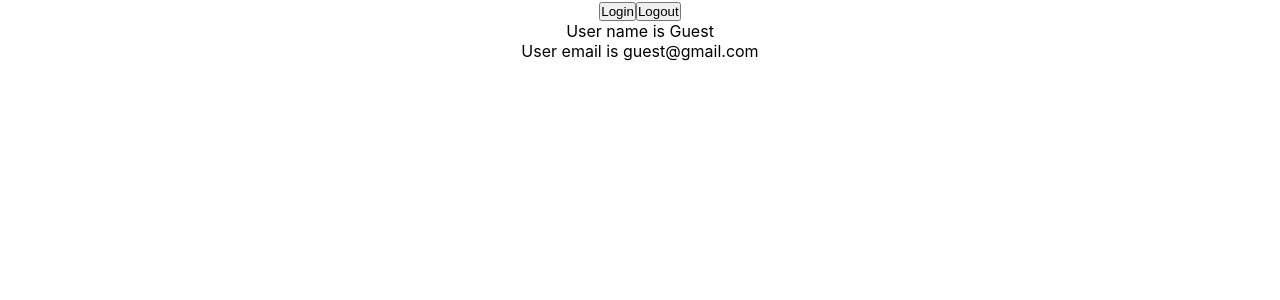
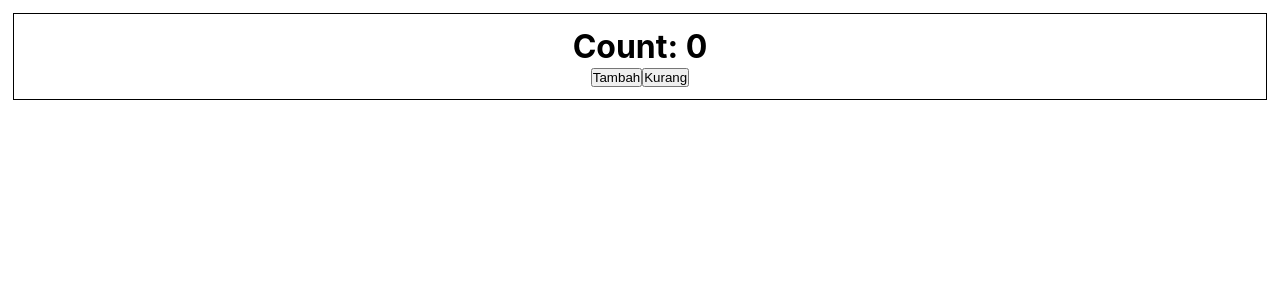
Before and after one commit to Aswassaw/belajar-react-typescript, a React (Create React App) app: page / in a window 1280 px wide. Shown: the top 300 px of the page. Built offline with nearby package versions, Linux system fonts and the light colour scheme.

Commit message:
Basic useReducer with ts

```diff
--- a/src/App.tsx
+++ b/src/App.tsx
@@ -1,12 +1,14 @@
 import "./App.css";
 // import Props from "./components/props";
-import UseState from "./components/useState";
+// import UseState from "./components/useState";
+import UseReducer from "./components/useReducer";
 
 function App() {
   return (
     <div className='App'>
       {/* <Props /> */}
-      <UseState />
+      {/* <UseState /> */}
+      <UseReducer />
     </div>
   );
 }
--- /dev/null
+++ b/src/components/useReducer/Counter.tsx
@@ -0,0 +1,39 @@
+import { useReducer } from "react";
+
+type CounterState = {
+  count: number;
+};
+
+type CounterAction = {
+  type: string;
+  payload?: number;
+};
+
+const initialState = { count: 0 };
+
+function reducer(state: CounterState, action: CounterAction) {
+  const { type, payload = 1 } = action;
+
+  switch (type) {
+    case "increment":
+      return { count: state.count + payload };
+    case "decrement":
+      return { count: state.count - payload };
+    default:
+      return state;
+  }
+}
+
+export const Counter = () => {
+  const [state, dispatch] = useReducer(reducer, initialState);
+
+  return (
+    <div className='border'>
+      <h1>Count: {state.count}</h1>
+      <button onClick={() => dispatch({ type: "increment", payload: 10 })}>
+        Tambah
+      </button>
+      <button onClick={() => dispatch({ type: "decrement" })}>Kurang</button>
+    </div>
+  );
+};
--- /dev/null
+++ b/src/components/useReducer/index.tsx
@@ -0,0 +1,11 @@
+import { Counter } from "./Counter";
+
+const UseReducer = () => {
+  return (
+    <div>
+      <Counter />
+    </div>
+  )
+}
+
+export default UseReducer;
```
